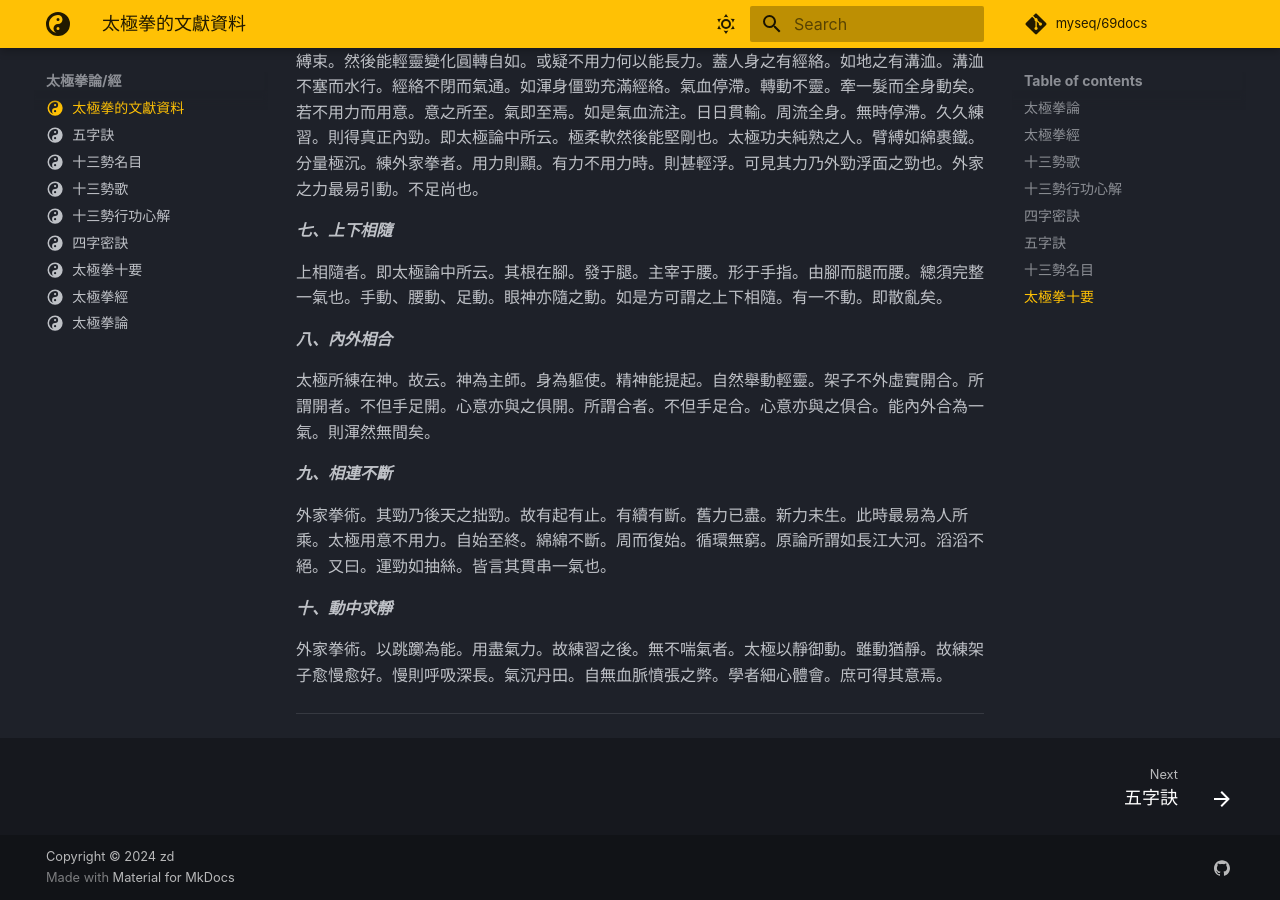
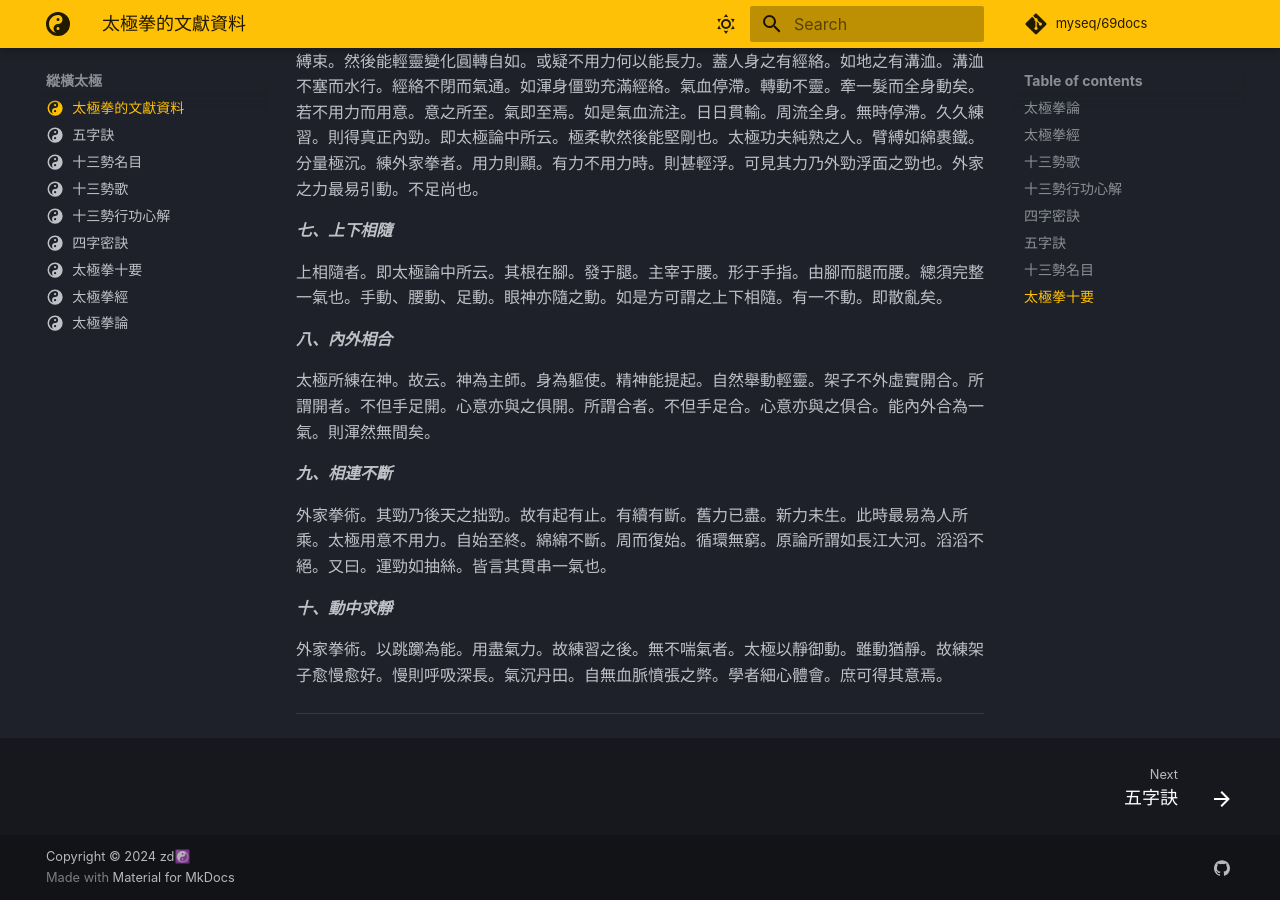
Before and after one commit to myseq/69docs, an MkDocs documentation site: the page built from docs/index.md, in a window 1280 px wide and 900 px high, scrolled down 6079 px. Built offline with MkDocs 1.6.1 and Material for MkDocs 9.7.7, drawn with Linux system fonts in a browser that asks for light colours; some web fonts are replaced; comment, search, counter and statistics services are not loaded; some of the changed lines change nothing that is shown.

Commit message:
update the site name

```diff
--- a/mkdocs.yml
+++ b/mkdocs.yml
@@ -1,16 +1,15 @@
-site_name: 太極拳論/經
+site_name: 縱橫太極
 
 site_url: http://myseq.github.io/69docs
 site_author: zd
 site_description: >-
-  Write any note or documentation in Markdown and create a professional static site
+  太極拳的文獻與資料。
 
 repo_name: myseq/69docs
 repo_url: https://github.com/myseq/69docs
 
 # Copyright
-copyright: Copyright &copy; 2024 zd
-
+copyright: Copyright &copy; 2024 zd☯️
 
 # Configuration
 theme:
```
